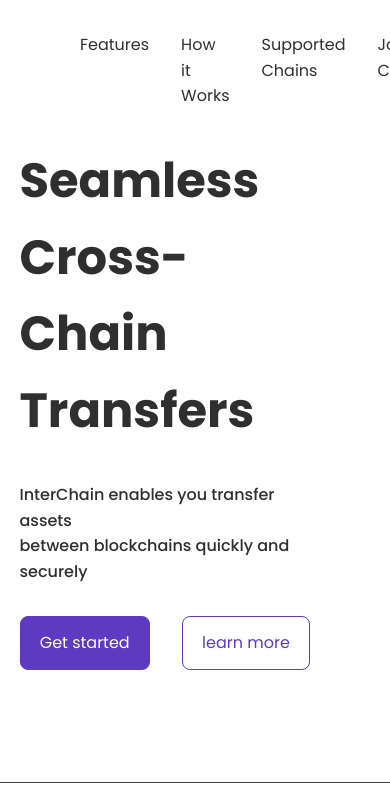
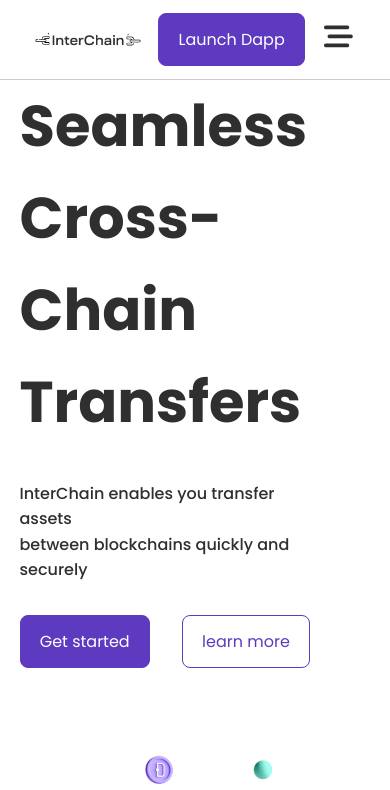
Before and after one commit to Kodenaime/interchain, a React (Create React App) app: page / in a window 390 px wide. Shown: the top 790 px of the page. Built offline with nearby package versions, Linux system fonts and the light colour scheme.

Commit message:
cleaned up about and started responsiveness

```diff
--- a/src/Components/About/About.jsx
+++ b/src/Components/About/About.jsx
@@ -1,9 +1,10 @@
 import React from 'react'
 import './about.css'
 import note from '../../Assets/notebook.png'
-import small1 from '../../Assets/small1.png'
-import small2 from '../../Assets/small2.png'
-import small3 from '../../Assets/small3.png'
+
+import { FaClipboardList } from "react-icons/fa";
+import { GiChaingun } from "react-icons/gi";
+import { IoWalletOutline } from "react-icons/io5";
 
 const About = () => {
   return (
@@ -18,24 +19,27 @@ const About = () => {
           <h5>How it Works</h5>
           <h2>How to use InterChain</h2>
           <article className="article">
-            <i className="about-icon"><img src={small1} alt="" /></i>
 
+              <i><IoWalletOutline /></i>
               <p>Connect Wallet - Begin by connecting your preferred Web3 wallet,
                  such as MetaMask or Trust Wallet, to our platform.</p>
 
           </article>
           <article className="article">
-            <i className="about-icon">
-              <img src={small2} alt="" /></i>
-              <p>Connect Wallet - Begin by connecting your preferred Web3 wallet,
-                 such as MetaMask or Trust Wallet, to our platform.</p>
+
+              <i><GiChaingun /></i>
+              <p>Select Chains - Choose the
+                 blockchain networks involved in your transaction.</p>
 
           </article>
           <article className="article">
-            <i className="about-icon">
-              <img src={small3} alt="" />  </i>
-              <p>Connect Wallet - Begin by connecting your preferred Web3 wallet,
-                 such as MetaMask or Trust Wallet, to our platform.</p>
+
+              <i><FaClipboardList /></i>
+              <p>Confirm Transfer - Review the transaction details,
+                 including token amounts, fees, and destination addresses.
+                 <span>Once confirmed, our secure cross-chain bridge initiates the transfer,
+                 ensuring your assets move swiftly and securely.</span>
+              </p>
 
           </article>
         </div>
--- a/src/Components/About/about.css
+++ b/src/Components/About/about.css
@@ -1,5 +1,6 @@
 .about {
-    display: flex;
+    display: grid;
+    grid-template-columns: 1fr 1fr;
     gap: 3rem;
 }
 
@@ -8,12 +9,58 @@
     color: var(--color-primary);
 }
 
-.about-icon {
+.article {
+    display: flex;
+    flex-direction: row;
+    gap: 1.3rem;
+    margin: 2rem;
+}
+
+.article i {
+    display: flex;
+    justify-content: center;
+    align-items: center;
     width: 3rem;
     height: 3rem;
     background: var(--color-primary);
+    border-radius: 50%;
+    padding: 0.6rem 0.9rem;
 }
 
-.about-icon img {
-    width: 90%;
+.article span {
+    margin-top: 1rem;
 }
+
+
+
+/* Responsiveness for tablets*/
+
+@media screen and (max-width: 1024px) {
+    .container {
+        width: var(--container-width-md);
+    }
+
+    section {
+        margin-top: 6rem;
+    }
+
+    .about {
+        display: grid;
+        grid-template-columns: 1fr;
+        gap: 3rem;
+    }
+}
+
+
+
+/* Responsiveness for phones*/
+
+@media screen and (max-width: 600px) {
+    .container {
+        width: var(--container-width-sm);
+    }
+
+    section > h2 {
+        margin-bottom: 2rem;
+    }
+}
--- a/src/Components/Features/features.css
+++ b/src/Components/Features/features.css
@@ -46,3 +46,29 @@ i img {
     font-size: 1rem;
     font-weight: 400;
 }
+
+/* Responsiveness for tablets*/
+
+@media screen and (max-width: 1024px) {
+    .container {
+        width: var(--container-width-md);
+    }
+
+    section {
+        margin-top: 6rem;
+    }
+}
+
+
+
+/* Responsiveness for phones*/
+
+@media screen and (max-width: 600px) {
+    .container {
+        width: var(--container-width-sm);
+    }
+
+    section > h2 {
+        margin-bottom: 2rem;
+    }
+}
--- a/src/Components/Footer/footer.css
+++ b/src/Components/Footer/footer.css
@@ -33,14 +33,18 @@
 .footer .form input {
     background: var(--color-white);
     border: 0.5px solid var(--color-black);
-    padding: 0.5rem;
+    border-top-left-radius: 0.35rem;
+    border-bottom-left-radius: 0.35rem;
+    padding: 0.8rem 1.2rem;
     /* width: 85%; */
 }
 
 .footer .form button {
-    padding: 0.5rem;
+    padding: 0.8rem 1.2rem;
     background: var(--color-primary);
     border: 0.5px solid var(--color-primary);
+    border-top-right-radius: 0.35rem;
+    border-bottom-right-radius: 0.35rem;
 }
 
 .footer .socials {
@@ -51,3 +55,43 @@
 .footer .socials .soc {
     padding-right: 0.6rem;
 }
+
+/* Responsiveness for tablets*/
+
+@media screen and (max-width: 1024px) {
+    .container {
+        width: var(--container-width-md);
+    }
+
+    section {
+        margin-top: 6rem;
+    }
+
+    .footer {
+        display: grid;
+        grid-template-columns: 1fr 1fr;
+        gap: 2.5rem;
+        margin-bottom: 5rem;
+    }
+}
+
+
+
+/* Responsiveness for phones*/
+
+@media screen and (max-width: 600px) {
+    .container {
+        width: var(--container-width-sm);
+    }
+
+    section > h2 {
+        margin-bottom: 2rem;
+    }
+
+    .footer {
+        display: grid;
+        grid-template-columns: 1fr;
+        gap: 2.5rem;
+        margin-bottom: 5rem;
+    }
+}
--- a/src/Components/Hero/hero.css
+++ b/src/Components/Hero/hero.css
@@ -5,7 +5,8 @@
 }
 
 .hero-image {
-    width: 100%;
+    width: 90%;
+    right: 0;
 }
 
 .left {
@@ -17,7 +18,7 @@
 
 .left h1 {
     font-weight: bolder;
-    font-size: 3rem;
+    font-size: 3.6rem;
 }
 
 .left h4 {
@@ -28,3 +29,38 @@
     display: flex;
     gap: 2rem;
 }
+
+
+
+
+/* Responsiveness for tablets*/
+
+@media screen and (max-width: 1024px) {
+    .container {
+        width: var(--container-width-md);
+    }
+
+    section {
+        margin-top: 6rem;
+    }
+
+    .hero {
+        display: grid;
+        grid-template-columns: 1fr;
+        gap: 3rem;
+    }
+}
+
+
+
+/* Responsiveness for phones*/
+
+@media screen and (max-width: 600px) {
+    .container {
+        width: var(--container-width-sm);
+    }
+
+    section > h2 {
+        margin-bottom: 2rem;
+    }
+}
--- a/src/Components/Navbar/Navbar.jsx
+++ b/src/Components/Navbar/Navbar.jsx
@@ -2,20 +2,47 @@ import React from 'react'
 import './navbar.css'
 import logo from'../../Assets/logo.png'
 
+import { useState, useRef } from 'react'
+import { FaBarsStaggered } from "react-icons/fa6";
+import { FaRegWindowClose } from "react-icons/fa";
+
 const Navbar = () => {
+
+  const navRef = useRef();
+
+    const showNavbar = () => {
+         navRef.current.classList.toggle('responsive_nav');
+     }
+
+  const [activeNav, setActiveNav] = useState('#');
+
+  const [isNavShow, setIsNavShow] = useState(false);
+
   return (
-    <div className="navbar">
-      <div className="logo">
-        <img src={logo} alt="" />
-      </div>
-      <ul className="nav-items">
-        <li><a href="">Features</a></li>
-        <li><a href="">How it Works</a></li>
-        <li><a href="">Supported Chains</a></li>
-        <li><a href="">Join Community</a></li>
-      </ul>
+
+    <header>
+			<a href='/' className="logo">
+          <img src={logo}  alt="Logo for the website" />
+      </a>
+			<nav ref={navRef}>
+				<a href="#">Features</a>
+				<a href="#about">How it Works</a>
+				<a href="#featured">Supported Chains</a>
+				<a href="#products">Join Community</a>
+
+				<button
+					className="nav-btn nav-close-btn"
+					onClick={showNavbar}>
+					<FaRegWindowClose />
+				</button>
+			</nav>
       <div className="btn">Launch Dapp</div>
-    </div>
+			<button
+				className="nav-btn"
+				onClick={showNavbar}>
+				<FaBarsStaggered />
+			</button>
+	</header>
   )
 }
 
--- a/src/Components/Navbar/navbar.css
+++ b/src/Components/Navbar/navbar.css
@@ -1,15 +1,88 @@
-.navbar {
-    display: flex;
-    justify-content: space-between;
-    margin: 2rem 5rem;
-}
 
 .logo {
     width: 7rem;
     height: 2rem;
 }
 
-.nav-items {
-    display: flex;
-    gap: 2rem;
+
+header {
+	/* position: fixed; */
+	width: 100vw;
+	display: flex;
+	align-items: center;
+	justify-content: space-between;
+	height: 80px;
+	padding: 0 2rem;
+	/* background-color: var(--mainColor); */
+	color: var(--first-color);
+	z-index: 1;
+  	border-bottom: 1px solid rgba(0, 0, 0, 0.2);
 }
+
+
+
+nav a {
+	margin: 0 1rem;
+	color: var(--textColor);
+	text-decoration: none;
+}
+
+nav a:hover {
+	color: var(--color-gold);
+}
+
+header .nav-btn {
+	padding: 5px;
+	cursor: pointer;
+	background: transparent;
+	border: none;
+	outline: none;
+	color: var(--first-color);
+	visibility: hidden;
+	opacity: 0;
+	font-size: 1.8rem;
+}
+
+header div,
+nav {
+	display: flex;
+	align-items: center;
+}
+
+@media only screen and (max-width: 1024px) {
+	header .nav-btn {
+		visibility: visible;
+		opacity: 1;
+	}
+
+	header nav {
+		position: fixed;
+		top: -100vh;
+		left: 0;
+		height: 100%;
+		width: 100%;
+		display: flex;
+		flex-direction: column;
+		align-items: center;
+		justify-content: center;
+		gap: 1.5rem;
+		background-color: var(--container-color);
+		transition: 1s;
+	}
+
+
+
+	header .responsive_nav {
+		transform: translateY(100vh);
+	}
+
+	nav .nav-close-btn {
+		position: absolute;
+		top: 2rem;
+		right: 2rem;
+	}
+
+	nav a {
+		font-size: 1.5rem;
+	}
+}
--- a/src/Components/Support/support.css
+++ b/src/Components/Support/support.css
@@ -1,5 +1,6 @@
 .sup-icons {
     display: flex;
+    flex-wrap: wrap;
     gap: 4rem;
     justify-content: center;
     align-items: center;
--- a/src/index.css
+++ b/src/index.css
@@ -52,9 +52,10 @@ body {
 }
 
 .border {
-    border-bottom: 0.2px solid #444;
+    border-bottom: 1px solid #444;
     width: 100vw;
     margin-top: 7rem;
+    opacity: 0.2;
 }
 
 h1, h2, h3, h4, h5 {
```
